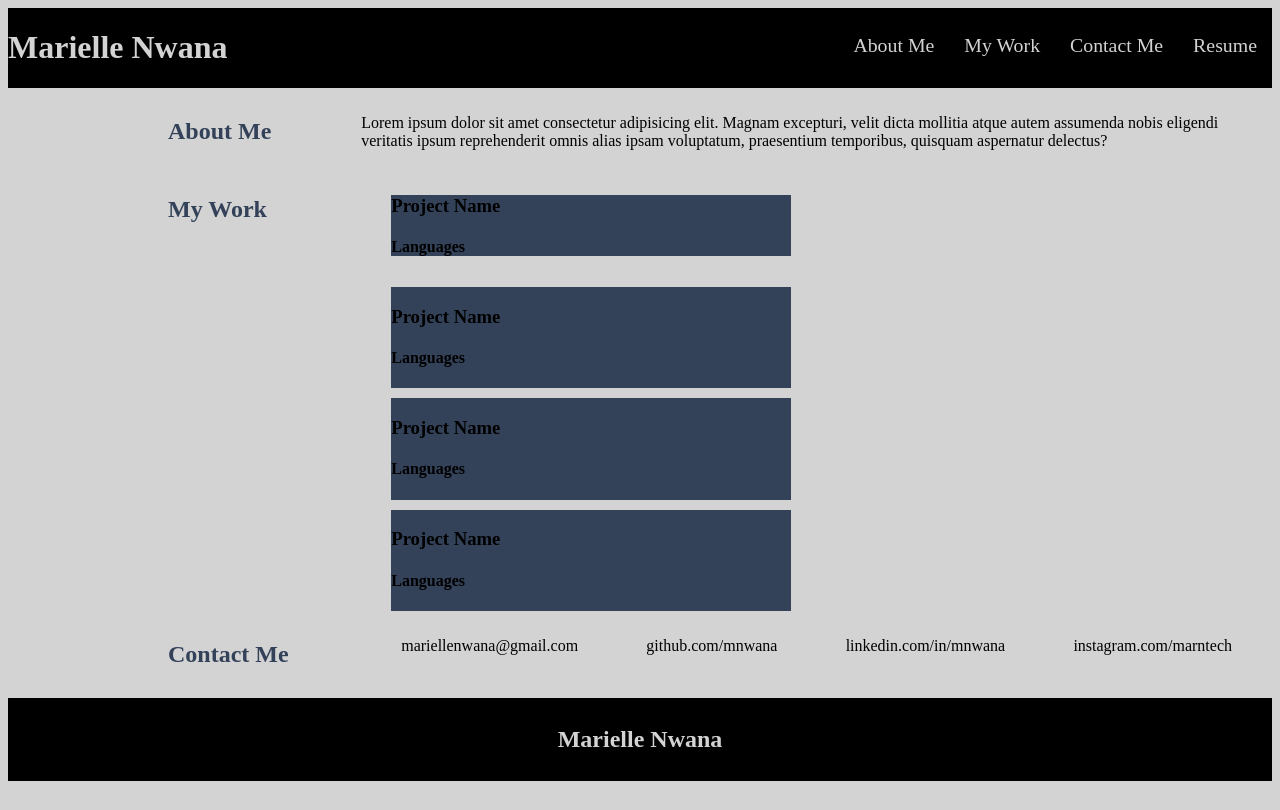
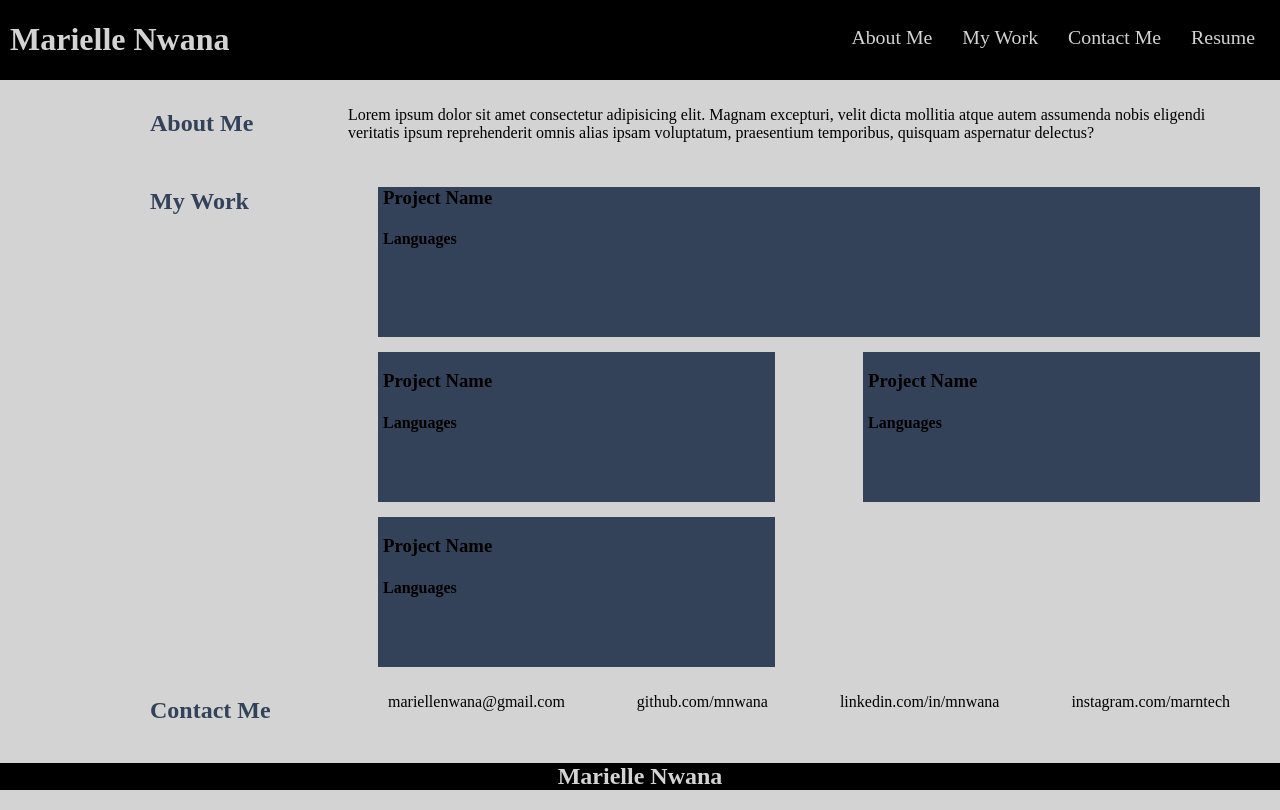
Before and after one commit to mnwana/personal-portfolio, a PHP site: page / in a window 1280 px wide. Before the commit the page ends 781 px from the top, so only its background shows below. Run offline with PHP 8.4, Linux system fonts and the light colour scheme.

Commit message:
rearrange page

```diff
--- a/assets/css/styles.css
+++ b/assets/css/styles.css
@@ -8,6 +8,7 @@ body {
   background-color: var(--light-color);
   color: var(--dark-color);
   text-align: var(--dark-color);
+  margin: 0;
 }
 
 /* default parameters for flex */
@@ -21,12 +22,13 @@ body {
 /* section title styling */
 section {
     padding: 0;
-    margin: 10px;
+    margin: 10px 20px 0px 0px;
 }
 
 .section-title {
   color: var(--med-color);
   margin: 0 20px 0 150px;
+  align-self: flex-start;
 }
 
 /* clean ul styling & text decoration*/
@@ -46,6 +48,7 @@ header a,
 header {
   background: var(--dark-color);
   color: var(--light-color);
+  padding: 0 10px;
 }
 
 header h1 {
@@ -63,6 +66,10 @@ header nav ul li {
 }
 
 /* hero */
+
+#hero {
+
+}
 
 /* about me */
 #about-me h2 {
@@ -82,14 +89,24 @@ header nav ul li {
 
 .project {
     background-color: var(--med-color);
-    margin: 10px 5px 0 0;
-    width: 400px;
+    margin: 15px 0 0 0;
+    /* width: 400px; */
+    flex-basis: 45%;
+    min-height: 150px;
 }
 
 #other-projects {
-    width: 90%;
+    flex-basis: 100%;
+    justify-content: space-between;
 }
 
+.project div {
+  margin: 5px;
+}
+
+#spotlight {
+
+}
 
 /* contact me */
 
@@ -104,6 +121,7 @@ footer {
   background-color: var(--dark-color);
   color: var(--light-color);
   padding: 8px;
+  padding: 0 10px;
 }
 
 footer h2 {
--- a/index.html
+++ b/index.html
@@ -21,10 +21,10 @@
             <a href="#about-me">About Me</a>
           </li>
           <li>
-            <a href="my-work">My Work</a>
+            <a href="#my-work">My Work</a>
           </li>
           <li>
-            <a href="contact-me"> Contact Me </a>
+            <a href="#contact-me"> Contact Me </a>
           </li>
           <li>
             <a> Resume </a>
@@ -54,7 +54,7 @@
         <h2>My Work</h2>
       </div>
       <div class="project-list">
-        <div class="project" id="spotlight-box">
+        <div id="spotlight-box">
             <article class="project" id="spotlight">
                 <div>
                     <h3>Project Name</h2>
```
Also changed, not shown: assets/images/email.png (added), assets/images/github.webp (added), assets/images/hero-alt.jpeg (added), assets/images/hero.jpeg (added), assets/images/instagram.webp (added), assets/images/linkedin.webp (added), assets/images/spotlight.png (added), 3 other files.
